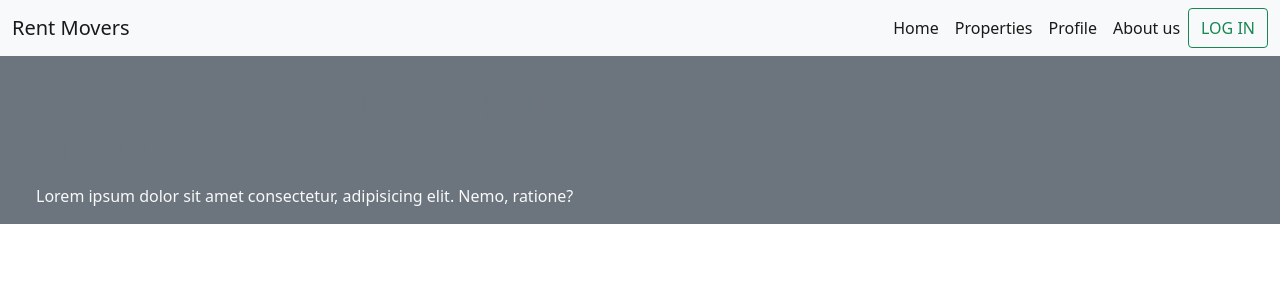
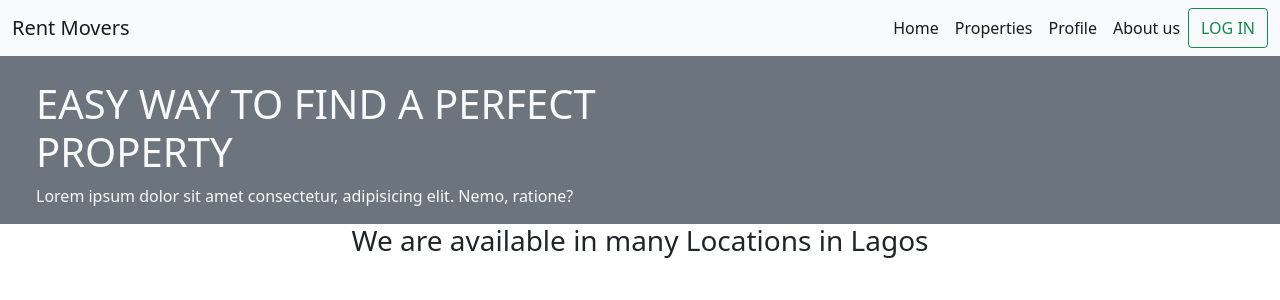
Before and after one commit to Frontend-Web-Dev-Project-Cohort-5/Rentmovers, a React (Create React App) app: page / in a window 1280 px wide. Shown: the top 300 px of the page. Built offline with nearby package versions, Linux system fonts and the light colour scheme.

Commit message:
started work on available component

```diff
--- a/src/components/Available.js
+++ b/src/components/Available.js
@@ -0,0 +1,17 @@
+import React from "react";
+
+function Available() {
+  return (
+    <>
+      <h3 className="text-center">We are available in many Locations in Lagos</h3>
+
+      <Availablecard />
+    </>
+  );
+}
+
+function Availablecard() {
+  return <></>;
+}
+
+export default Available;
--- a/src/components/Hero.js
+++ b/src/components/Hero.js
@@ -3,7 +3,7 @@ let Hero = () => {
     <div className="row hero11 bg-secondary">
       <div className="col-xs-12 col-sm-12 col-md-6 col-lg-6">
         <div className="row mt-4 ms-4">
-          <h1 className="text-secondary">
+          <h1 className="text-light">
             EASY WAY TO FIND A PERFECT PROPERTY
           </h1>
 
--- a/src/pages/Home.js
+++ b/src/pages/Home.js
@@ -1,12 +1,14 @@
 //components
 import Navbar from "../components/Navbar";
 import Hero from "../components/Hero";
+import Available from "../components/Available";
 
 function Home() {
   return (
     <>
       <Navbar />
       <Hero/>
+      <Available/>
     </>
   );
 }
```
